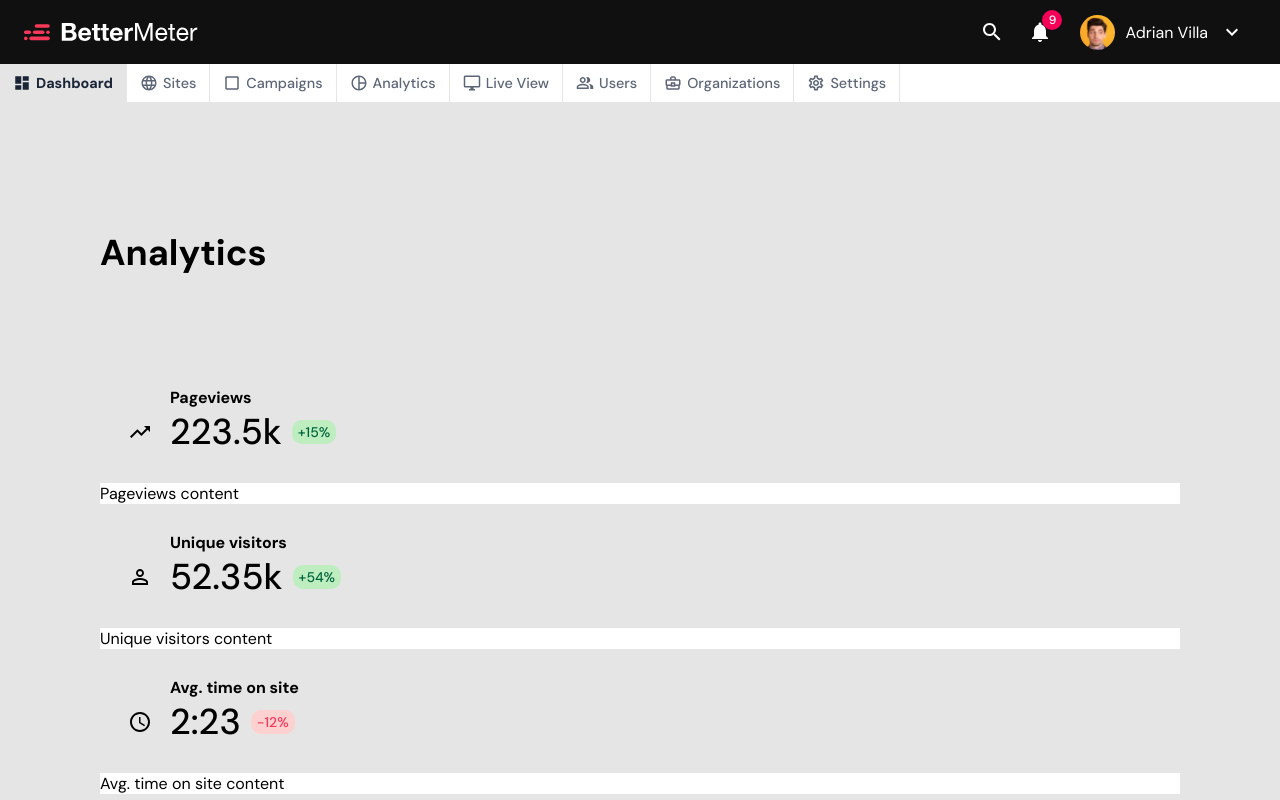
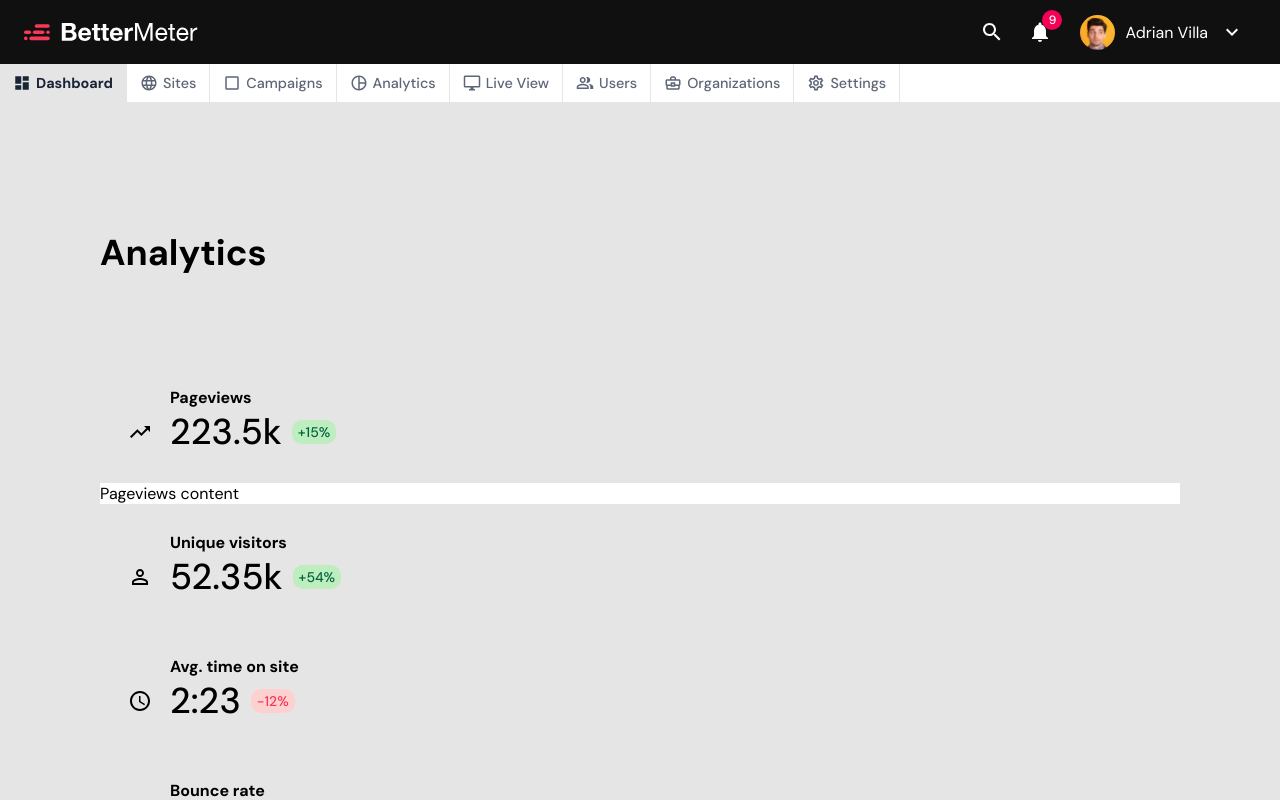
Before and after one commit to GBarkhatov/carlo-test, a React (Create React App) app: page / in a window 1280 px wide. Shown: the top 800 px of the page. Built offline with nearby package versions, Linux system fonts and the light colour scheme.

Commit message:
add open logic

```diff
--- a/src/components/AnalyticsPanel/AnalyticsPanel.js
+++ b/src/components/AnalyticsPanel/AnalyticsPanel.js
@@ -1,4 +1,4 @@
-import React from 'react'
+import React, { useState } from 'react'
 import styled from 'styled-components/macro'
 import tabs from './tabs'
 
@@ -20,15 +20,31 @@ const Header = styled.h2`
   }
 `
 
-const AnalyticsPanel = () => (
+const AnalyticsPanel = () => {
+  const [open, setOpen] = useState(tabs[0].title)
+
+  const handleTabClick = (title) => () => {
+    setOpen(title)
+  }
+
+  return (
     <Component>
       <Header>Analytics</Header>
       {tabs.map(({ title, Icon, text, change }) => (
-      <Tab key={title} title={title} Icon={Icon} text={text} change={change}>
+        <Tab
+          key={title}
+          title={title}
+          Icon={Icon}
+          text={text}
+          change={change}
+          open={title === open}
+          onClick={handleTabClick}
+        >
           <span>{title} content</span>
         </Tab>
       ))}
     </Component>
   )
+}
 
 export default AnalyticsPanel
--- a/src/components/AnalyticsPanel/Tab.js
+++ b/src/components/AnalyticsPanel/Tab.js
@@ -54,7 +54,7 @@ const NegativeChange = styled.p`
   color: #f73859;
 `
 
-const Tab = ({ children, title, Icon, text, change }) => {
+const Tab = ({ children, title, Icon, text, change, onClick, open }) => {
   const getChange = (change) => {
     if (change > 0) {
       return <PositiveChange>+{change}%</PositiveChange>
@@ -66,7 +66,7 @@ const Tab = ({ children, title, Icon, text, change }) => {
   }
 
   return (
-    <Component>
+    <Component onClick={onClick(title)}>
       <TopPart>
         <Title>{title}</Title>
         <InnerWrapper>
@@ -77,7 +77,7 @@ const Tab = ({ children, title, Icon, text, change }) => {
           {getChange(change)}
         </InnerWrapper>
       </TopPart>
-      <Content>{children}</Content>
+      {open && <Content>{children}</Content>}
     </Component>
   )
 }
```
Lines whose indentation alone changed are shown as unchanged.
